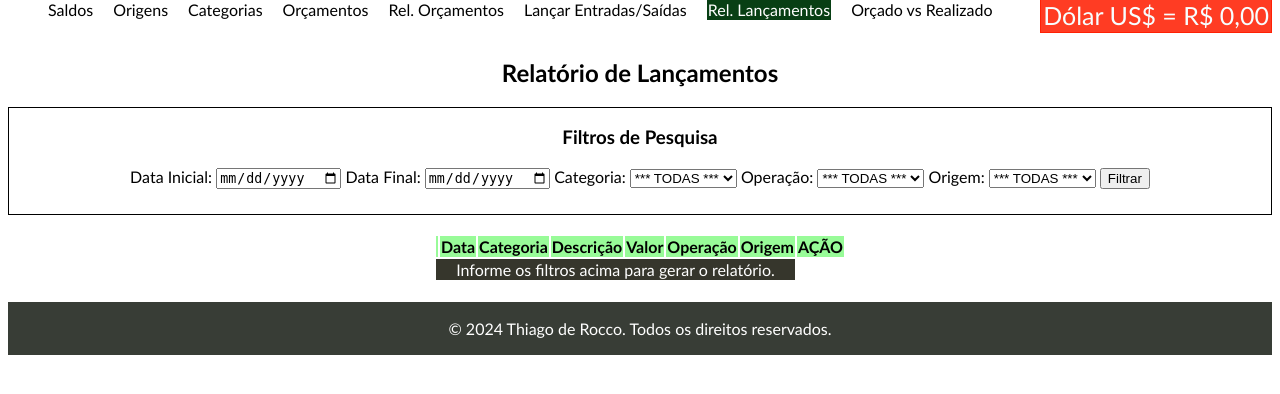
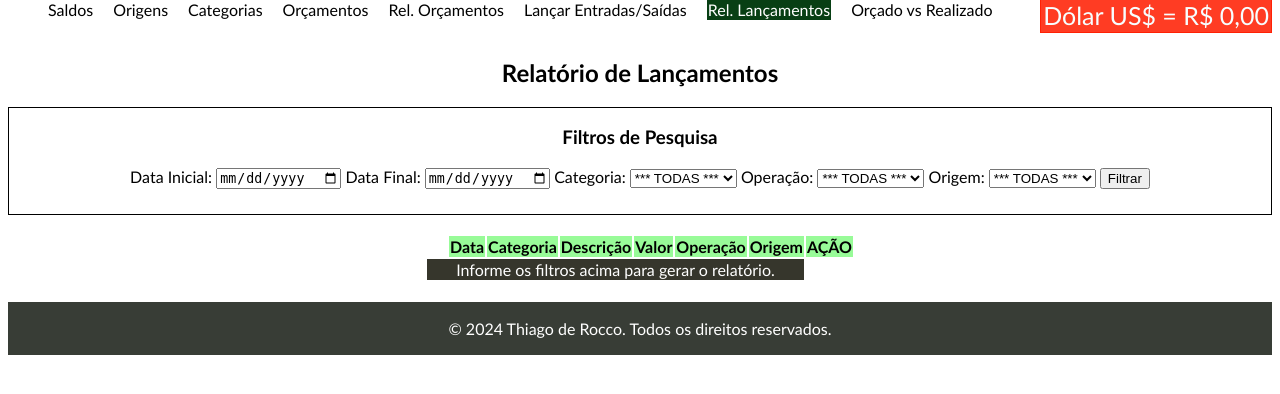
Before and after one commit to thiagorocco/projetos-django, a Django app: page /rel-lctos/ in a window 1280 px wide. Shown: the part 82-476 px from the top of the page. Run offline with Django 5.2, Linux system fonts and the light colour scheme; data that the repository does not hold is empty.

Commit message:
Update style.css
Formatação da classe linha incluída.

```diff
--- a/controle-financeiro/financeiro/static/css/style.css
+++ b/controle-financeiro/financeiro/static/css/style.css
@@ -106,3 +106,10 @@ i{
     border: 1px solid #000;
     padding-bottom: 25px;
 }
+.linha{
+    background-color: #fff;
+    font-size: 10px;
+    text-align: center;
+    padding-left: 10px;
+    padding-right: 10px;
+}
```
